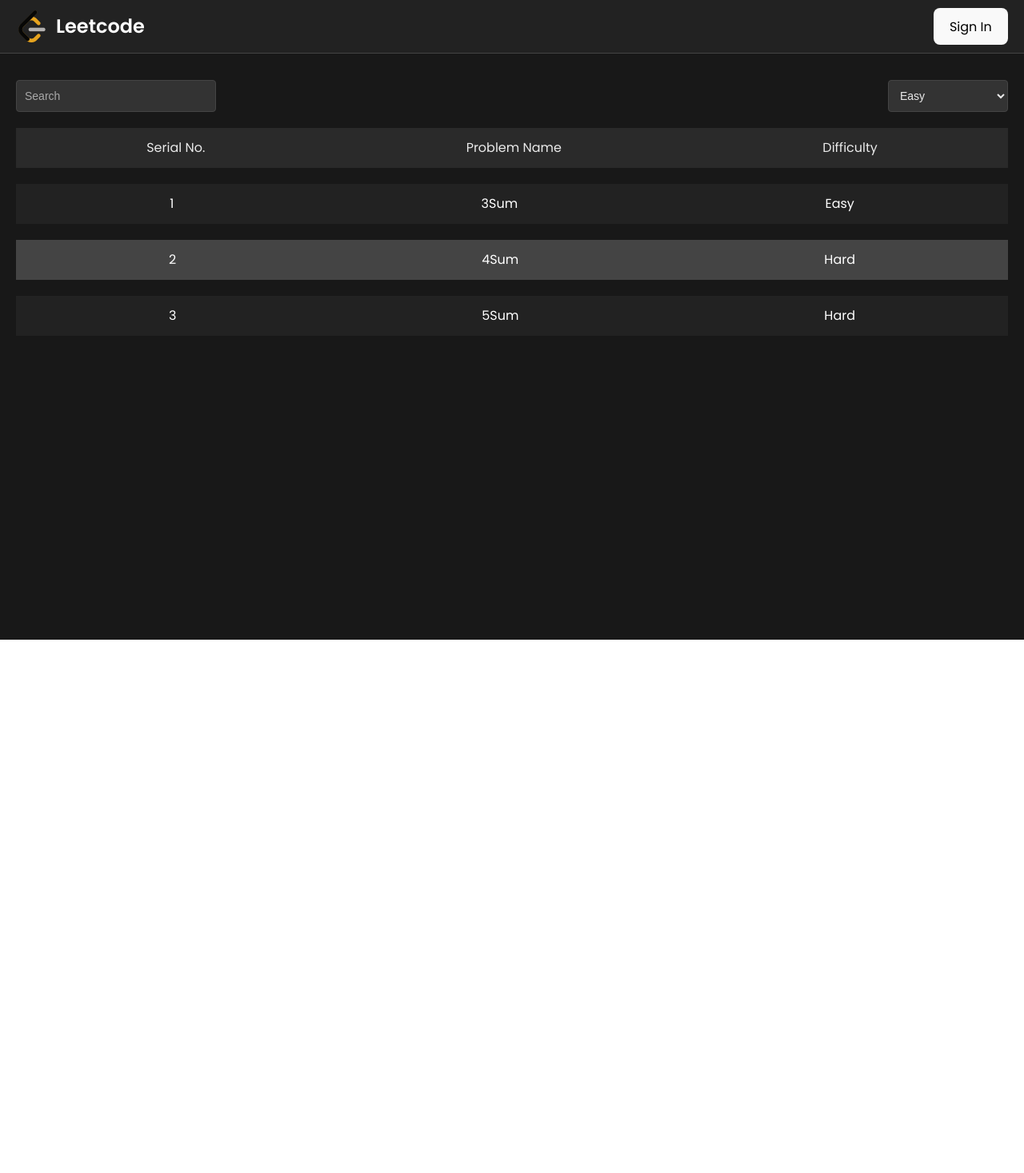
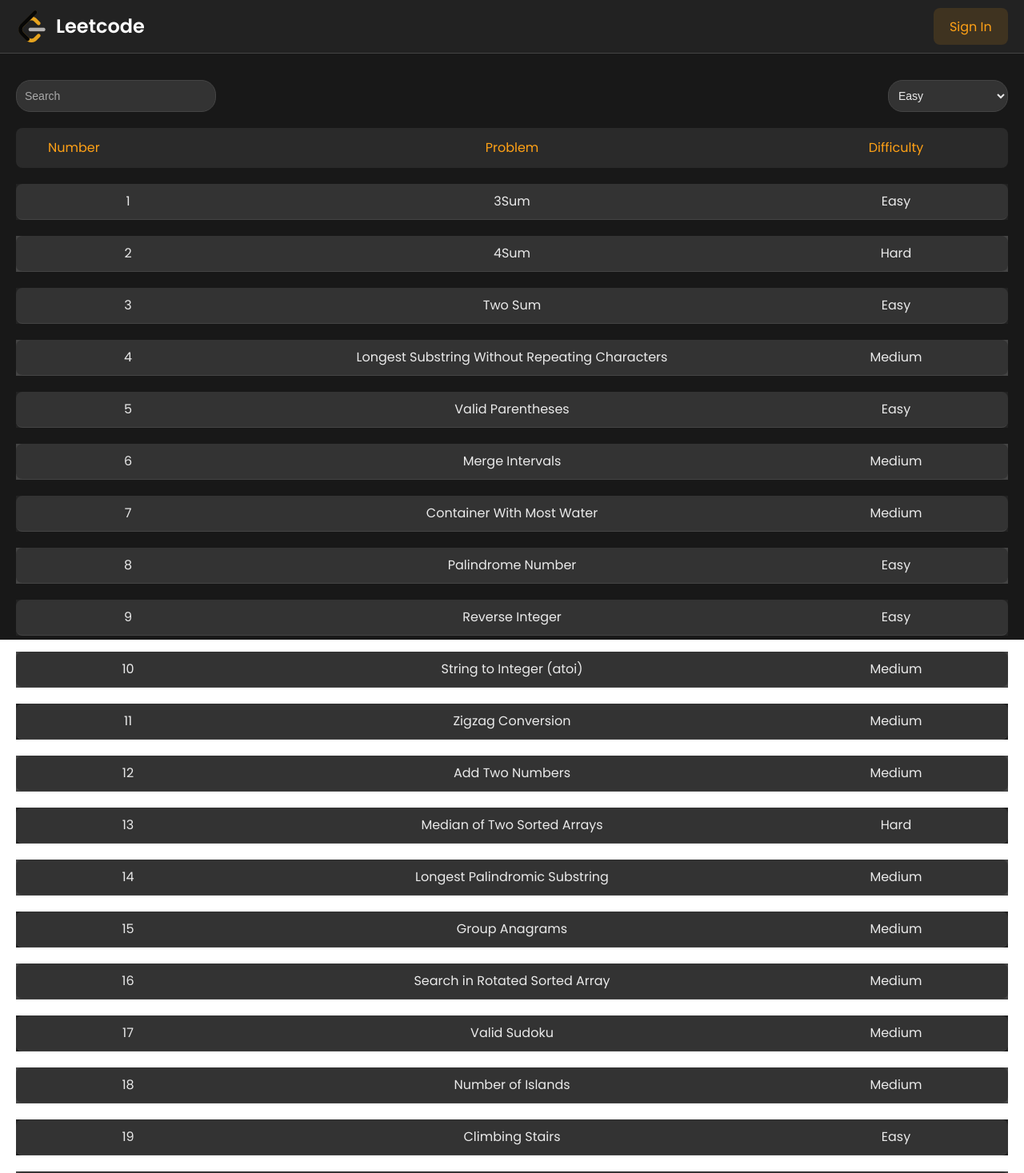
Before and after one commit to shinigl/Leetcode-Clone, a React (Vite) app: page / in a window 1280 px wide. Shown: the top 1467 px of the page at 80% size. Before the commit the page ends 800 px from the top, so only its background shows below. Built offline with nearby package versions, Linux system fonts and the light colour scheme.

Commit message:
Styled the landing page

```diff
--- a/index.html
+++ b/index.html
@@ -2,9 +2,9 @@
 <html lang="en">
   <head>
     <meta charset="UTF-8" />
-    <link rel="icon" type="image/svg+xml" href="/vite.svg" />
+    <link rel="icon" type="image/svg+xml" href="/logo.png" />
     <meta name="viewport" content="width=device-width, initial-scale=1.0" />
-    <title>Leetcode</title>
+    <title>Leetcode Clone</title>
   </head>
   <body>
     <div id="root"></div>
--- a/src/App.jsx
+++ b/src/App.jsx
@@ -1,13 +1,12 @@
-import styles from './App.module.css'
-import Card from './components/Card'
+import styles from './App.module.css';
+import Card from './components/Card';
 import { Link } from 'react-router-dom';
 import { useContext } from 'react';
 import { myContext } from './main';
-import leetcodeLogo from './assets/logo.png'
+import leetcodeLogo from './assets/logo.png';
 
 function App() {
   const ctx = useContext(myContext);
-  console.log(ctx);
 
   return (
     <>
@@ -17,7 +16,7 @@ function App() {
             <img src={leetcodeLogo} alt="logo" />
             <p>Leetcode</p>
           </div>
-          <button>Sign In</button>
+          <button id={styles.signInBtn}>Sign In</button>
         </header>
 
         <div className={styles.search}>
@@ -30,12 +29,11 @@ function App() {
         </div>
 
         <div className={styles.cardList}>
-        <div style={{display:'flex',justifyContent:'space-around', height: '50px',
-      alignItems: 'center' , backgroundColor:'#2a2a2a'}}>
-         <p>Serial No.</p>
-         <p>Problem Name</p>
-         <p>Difficulty</p>
-    </div>
+          <div className={styles.probHeader}>
+            <div className={styles.sr}><p>Number</p></div>
+            <div className={styles.problem}><p>Problem</p></div>
+            <div className={styles.difficulty}><p>Difficulty</p></div>
+          </div>
           {ctx.map((ele, idx) => (
             <Link key={idx} to={`/interface/${ele.Sr}/${ele.Title}`} className={styles.cardLink}>
               <Card data={ele} />
--- a/src/App.module.css
+++ b/src/App.module.css
@@ -51,6 +51,40 @@ main {
   color: #fff;
 }
 
+/* Problem Header */
+.probHeader {
+  display: flex;
+  justify-content: space-between;
+  align-items: center;
+  height: 50px;
+  padding: 0 20px;
+  background-color: #2a2a2a;
+  color: #ffa116;
+  border-radius: 8px;
+}
+
+.sr {
+  flex-basis: 20%;
+  padding: 0 20px;
+}
+
+.problem {
+  flex-basis: 50%;
+  text-align: center;
+
+}
+
+.difficulty {
+  flex-basis: 20%;
+  text-align: center;
+}
+
+
+#signInBtn{
+    color: #ffa116;
+    background-color: #ffa21621;
+}
+
 .search {
   display: flex;
   gap: 15px;
@@ -60,13 +94,14 @@ main {
 }
 
 .search input {
-  padding: 10px;
+  padding: 10px 10px;
   width: 250px;
   border: 1px solid #444444;
   border-radius: 4px;
   font-size: 14px;
   background-color: #333333;
   color: #eaeaea;
+  border-radius: 18px;
 }
 
 .search input::placeholder {
@@ -74,19 +109,22 @@ main {
 }
 
 .search select {
-  padding: 10px;
+  padding: 10px 8px;
   width: 150px;
   border: 1px solid #444444;
   border-radius: 4px;
   font-size: 14px;
   background-color: #333333;
   color: #eaeaea;
+  border-radius: 18px;
 }
 
 .search select option {
   background-color: #333333;
   color: #eaeaea;
 }
+
+
 
 h1 {
   margin-top: 40px;
--- a/src/components/Card.jsx
+++ b/src/components/Card.jsx
@@ -1,21 +1,24 @@
-import React from 'react'
+import React from 'react';
 import { useContext } from 'react';
-import {myContext} from '../main'
+import { myContext } from '../main';
+import styles from './Card.module.css';
 
 function Card(props) {
-
-const ctx = useContext(myContext);
+  const ctx = useContext(myContext);
 
   return (
-    <>
-    <div style={{display:'flex',justifyContent:'space-around', height: '50px',
-      alignItems: 'center'}}>
-     <p>{props.data.Sr}</p>
-     <p>{props.data.Title}</p>
-     <p>{props.data.Difficulty}</p>
+    <div className={styles.card}>
+      <div className={styles.sr}>
+        <p>{props.data.Sr}</p>
+      </div>
+      <div className={styles.title}>
+        <p>{props.data.Title}</p>
+      </div>
+      <div className={styles.difficulty}>
+        <p>{props.data.Difficulty}</p>
+      </div>
     </div>
-    </>
-  )
+  );
 }
 
-export default Card
+export default Card;
--- /dev/null
+++ b/src/components/Card.module.css
@@ -0,0 +1,38 @@
+.card {
+    display: flex;
+    justify-content: space-between;
+    align-items: center;
+    padding: 10px 20px;
+    border-bottom: 1px solid #444444;
+    background-color: #333;
+    border-radius: 8px;
+    width: 100%;
+    box-sizing: border-box;
+  }
+
+  .sr {
+    flex-basis: 20%;
+    text-align: center;
+  }
+
+  .title {
+    display: flex;
+    justify-content: center;
+    align-items: center;
+    flex-basis: 50%;
+    overflow: hidden;
+    text-overflow: ellipsis;
+    white-space: nowrap;
+    text-align: center;
+  }
+
+  .difficulty {
+    flex-basis: 20%;
+    text-align: center;
+  }
+
+  /* Text Styling */
+  .card p {
+    margin: 0;
+    color: #eaeaea;
+  }
--- a/src/index.css
+++ b/src/index.css
@@ -21,7 +21,7 @@ a {
 
 }
 a:hover {
-  color: #535bf2;
+  color: #ffa116;
 }
 
 
--- a/src/main.jsx
+++ b/src/main.jsx
@@ -29,55 +29,239 @@ const problemsArray = [
     "Sr": 1,
     "Title": '3Sum',
     "Difficulty": 'Easy',
-    'description': 'Given an array of integers nums and an integer target, return indices of the two numbers such that they add up to target. You may assume that each input would have exactly one solution, and you may not use the same element twice. You can return the answer in any order.',
-
-    'example': [
-      {
-        'Input': 'nums = [2,7,11,15], target = 9',
-        'Output': '[1,2]'
-      },
-      {
-        'Input': 'nums = [3,3], target = 6',
-        'Output': '[0,1]'
-      }
-    ]
+    "description": 'Given an array of integers nums and an integer target, return indices of the two numbers such that they add up to target. You may assume that each input would have exactly one solution, and you may not use the same element twice. You can return the answer in any order.',
+    "example": [
+      { 'Input': 'nums = [2,7,11,15], target = 9', 'Output': '[1,2]' },
+      { 'Input': 'nums = [3,3], target = 6', 'Output': '[0,1]' }
+    ],
+    "constraints": '2 <= nums.length <= 1000, -10^9 <= nums[i] <= 10^9, -10^9 <= target <= 10^9'
   },
 
   {
     "Sr": 2,
     "Title": '4Sum',
     "Difficulty": 'Hard',
-    'description': 'Given an array of integers nums and an integer target, answer in any order.',
+    "description": 'Given an array of integers nums and an integer target, return all unique quadruplets [nums[a], nums[b], nums[c], nums[d]] such that a, b, c, and d are distinct indices and nums[a] + nums[b] + nums[c] + nums[d] == target.',
+    "example": [
+      { 'Input': 'nums = [1,0,-1,0,-2,2], target = 0', 'Output': '[[-2,-1,1,2],[-2,0,0,2],[-1,0,0,1]]' },
+      { 'Input': 'nums = [2,2,2,2,2], target = 8', 'Output': '[[2,2,2,2]]' }
+    ],
+    "constraints": '1 <= nums.length <= 200, -10^9 <= nums[i] <= 10^9, -10^9 <= target <= 10^9'
+  },
 
-    'example': [
-      {
-        'Input': 'nums = [2,7,11,15], target = 9',
-        'Output': '[1,2]'
-      },
-      {
-        'Input': 'nums = [3,3], target = 6',
-        'Output': '[0,1]'
-      }
-    ]
-  },
   {
     "Sr": 3,
-    "Title": '5Sum',
+    "Title": 'Two Sum',
+    "Difficulty": 'Easy',
+    "description": 'Given an array of integers nums and an integer target, return the indices of the two numbers such that they add up to target.',
+    "example": [
+      { 'Input': 'nums = [2,7,11,15], target = 9', 'Output': '[0,1]' },
+      { 'Input': 'nums = [3,3], target = 6', 'Output': '[0,1]' }
+    ],
+    "constraints": '2 <= nums.length <= 1000, -10^9 <= nums[i] <= 10^9, -10^9 <= target <= 10^9'
+  },
+
+  {
+    "Sr": 4,
+    "Title": 'Longest Substring Without Repeating Characters',
+    "Difficulty": 'Medium',
+    "description": 'Given a string s, find the length of the longest substring without repeating characters.',
+    "example": [
+      { 'Input': 's = "abcabcbb"', 'Output': '3' },
+      { 'Input': 's = "bbbbb"', 'Output': '1' }
+    ],
+    "constraints": '0 <= s.length <= 1000, s consists of English letters, digits, symbols, and spaces.'
+  },
+
+  {
+    "Sr": 5,
+    "Title": 'Valid Parentheses',
+    "Difficulty": 'Easy',
+    "description": 'Given a string s containing just the characters "(", ")", "{", "}", "[", "]", determine if the input string is valid.',
+    "example": [
+      { 'Input': 's = "()"', 'Output': 'true' },
+    ],
+    "constraints": '1 <= s.length <= 100, s consists of parentheses only.'
+  },
+
+  {
+    "Sr": 6,
+    "Title": 'Merge Intervals',
+    "Difficulty": 'Medium',
+    "description": 'Given a collection of intervals, merge all overlapping intervals.',
+    "example": [
+      { 'Input': 'intervals = [[1,3],[2,6],[8,10],[15,18]]', 'Output': '[[1,6],[8,10],[15,18]]' },
+      { 'Input': 'intervals = [[1,4],[4,5]]', 'Output': '[[1,5]]' }
+    ],
+    "constraints": '1 <= intervals.length <= 10^4, intervals[i].length == 2, 0 <= intervals[i][0] <= intervals[i][1] <= 10^4'
+  },
+
+  {
+    "Sr": 7,
+    "Title": 'Container With Most Water',
+    "Difficulty": 'Medium',
+    "description": 'Given n non-negative integers a1, a2, ..., an where each represents a point at coordinate (i, ai). n vertical lines are drawn such that the two endpoints of the line i are at (i, ai) and (i, 0). Find two lines that together with the x-axis form a container, such that the container contains the most water.',
+    "example": [
+      { 'Input': 'height = [1,8,6,2,5,4,8,3,7]', 'Output': '49' },
+      { 'Input': 'height = [1,1]', 'Output': '1' }
+    ],
+    "constraints": '2 <= height.length <= 10^5, 0 <= height[i] <= 10^4'
+  },
+
+  {
+    "Sr": 8,
+    "Title": 'Palindrome Number',
+    "Difficulty": 'Easy',
+    "description": 'Given an integer x, return true if x is a palindrome and false otherwise.',
+    "example": [
+      { 'Input': 'x = 121', 'Output': 'true' },
+      { 'Input': 'x = -121', 'Output': 'false' }
+    ],
+    "constraints": '-2^31 <= x <= 2^31 - 1'
+  },
+
+  {
+    "Sr": 9,
+    "Title": 'Reverse Integer',
+    "Difficulty": 'Easy',
+    "description": 'Given a 32-bit signed integer, reverse digits of an integer.',
+    "example": [
+      { 'Input': 'x = 123', 'Output': '321' },
+      { 'Input': 'x = -123', 'Output': '-321' }
+    ],
+    "constraints": '-2^31 <= x <= 2^31 - 1'
+  },
+
+  {
+    "Sr": 10,
+    "Title": 'String to Integer (atoi)',
+    "Difficulty": 'Medium',
+    "description": 'Implement atoi which converts a string to an integer.',
+    "example": [
+      { 'Input': 's = "42"', 'Output': '42' },
+      { 'Input': 's = "   -42"', 'Output': '-42' }
+    ],
+    "constraints": '0 <= s.length <= 200, s consists of English letters, digits, and spaces.'
+  },
+
+  {
+    "Sr": 11,
+    "Title": 'Zigzag Conversion',
+    "Difficulty": 'Medium',
+    "description": 'The string "PAYPALISHIRING" is written in a zigzag pattern on a given number of rows like this:',
+    "example": [
+      { 'Input': 's = "PAYPALISHIRING", numRows = 3', 'Output': 'PAHNAPLSIIGYIR' },
+      { 'Input': 's = "PAYPALISHIRING", numRows = 4', 'Output': 'PINALSIGYAHRPI' }
+    ],
+    "constraints": '1 <= s.length <= 1000, 1 <= numRows <= 1000'
+  },
+
+  {
+    "Sr": 12,
+    "Title": 'Add Two Numbers',
+    "Difficulty": 'Medium',
+    "description": 'You are given two non-empty linked lists representing two non-negative integers. The digits are stored in reverse order, and each of their nodes contains a single digit. Add the two numbers and return it as a linked list.',
+    "example": [
+      { 'Input': 'l1 = [2,4,3], l2 = [5,6,4]', 'Output': '[7,0,8]' },
+      { 'Input': 'l1 = [0], l2 = [0]', 'Output': '[0]' }
+    ],
+    "constraints": 'The number of nodes in each list is in the range [1, 100]. 0 <= Node.val <= 9. It is guaranteed that the list represents a number.'
+  },
+
+  {
+    "Sr": 13,
+    "Title": 'Median of Two Sorted Arrays',
     "Difficulty": 'Hard',
-    'description': 'Given an ',
+    "description": 'Given two sorted arrays nums1 and nums2 of size m and n respectively, return the median of the two sorted arrays.',
+    "example": [
+      { 'Input': 'nums1 = [1,3], nums2 = [2]', 'Output': '2.0' },
+      { 'Input': 'nums1 = [1,2], nums2 = [3,4]', 'Output': '2.5' }
+    ],
+    "constraints": 'nums1.length == m, nums2.length == n, 0 <= m <= 1000, 0 <= n <= 1000, 1 <= m + n <= 2000'
+  },
 
-    'example': [
-      {
-        'Input': 'nums = [2,7,11,15], target = 9',
-        'Output': '[1,2]'
-      },
-      {
-        'Input': 'nums = [3,3], target = 6',
-        'Output': '[0,1]'
-      }
-    ]
+  {
+    "Sr": 14,
+    "Title": 'Longest Palindromic Substring',
+    "Difficulty": 'Medium',
+    "description": 'Given a string s, return the longest palindromic substring.',
+    "example": [
+      { 'Input': 's = "babad"', 'Output': '"bab"' },
+      { 'Input': 's = "cbbd"', 'Output': '"bb"' }
+    ],
+    "constraints": '1 <= s.length <= 1000, s consists of only digits and English letters.'
   },
-]
+
+  {
+    "Sr": 15,
+    "Title": 'Group Anagrams',
+    "Difficulty": 'Medium',
+    "description": 'Given an array of strings strs, group the anagrams together.',
+    "example": [
+      { 'Input': 'strs = ["eat","tea","tan","ate","nat","bat"]', 'Output': '[["eat","tea","ate"],["tan","nat"],["bat"]]' },
+      { 'Input': 'strs = [""]', 'Output': '[[""]]' }
+    ],
+    "constraints": '1 <= strs.length <= 100, 0 <= strs[i].length <= 100, strs[i] consists of lowercase English letters.'
+  },
+
+  {
+    "Sr": 16,
+    "Title": 'Search in Rotated Sorted Array',
+    "Difficulty": 'Medium',
+    "description": 'Given an integer array nums sorted in ascending order, and an integer target, write a function to search target in nums. If target exists, return its index. Otherwise, return -1.',
+    "example": [
+      { 'Input': 'nums = [4,5,6,7,0,1,2], target = 0', 'Output': '4' },
+      { 'Input': 'nums = [4,5,6,7,0,1,2], target = 3', 'Output': '-1' }
+    ],
+    "constraints": '1 <= nums.length <= 5000, -10^4 <= nums[i] <= 10^4, nums is guaranteed to be rotated at some pivot.'
+  },
+
+  {
+    "Sr": 17,
+    "Title": 'Valid Sudoku',
+    "Difficulty": 'Medium',
+    "description": 'Determine if a 9x9 Sudoku board is valid. Only the filled cells need to be validated according to the following rules:',
+    "example": [
+      { 'Input': 'board = [["5","3",".",".","7",".",".",".","."],["6",".",".","1","9","5",".",".","."],"..."]', 'Output': 'true' }
+    ],
+    "constraints": 'board.length == 9, board[i].length == 9, board[i][j] is a digit or ".".'
+  },
+
+  {
+    "Sr": 18,
+    "Title": 'Number of Islands',
+    "Difficulty": 'Medium',
+    "description": 'Given an m x n 2D binary grid grid, where 0’s represent water and 1’s represent land, return the number of islands.',
+    "example": [
+      { 'Input': 'grid = [["1","1","1","1","0"],["1","1","0","1","0"],["1","1","0","0","0"],["0","0","0","0","0"]]', 'Output': '1' }
+    ],
+    "constraints": 'm == grid.length, n == grid[i].length, 1 <= m, n <= 300, grid[i][j] is "0" or "1".'
+  },
+
+  {
+    "Sr": 19,
+    "Title": 'Climbing Stairs',
+    "Difficulty": 'Easy',
+    "description": 'You are climbing a staircase. It takes n steps to reach the top. Each time you can either climb 1 or 2 steps. In how many distinct ways can you climb to the top?',
+    "example": [
+      { 'Input': 'n = 2', 'Output': '2' },
+      { 'Input': 'n = 3', 'Output': '3' }
+    ],
+    "constraints": '1 <= n <= 45'
+  },
+
+  {
+    "Sr": 20,
+    "Title": 'Coin Change',
+    "Difficulty": 'Medium',
+    "description": 'You are given an integer array coins representing coins of different denominations and an integer amount representing a total amount of money. You want to find the fewest number of coins that you need to make up that amount. If that amount of money cannot be made up by any combination of the coins, return -1.',
+    "example": [
+      { 'Input': 'coins = [1,2,5], amount = 11', 'Output': '3' },
+      { 'Input': 'coins = [2], amount = 3', 'Output': '-1' }
+    ],
+    "constraints": '1 <= coins.length <= 12, 1 <= coins[i] <= 1000, 0 <= amount <= 10^4'
+  }
+];
 
 
 
```
Also changed, not shown: public/logo.png (added).
